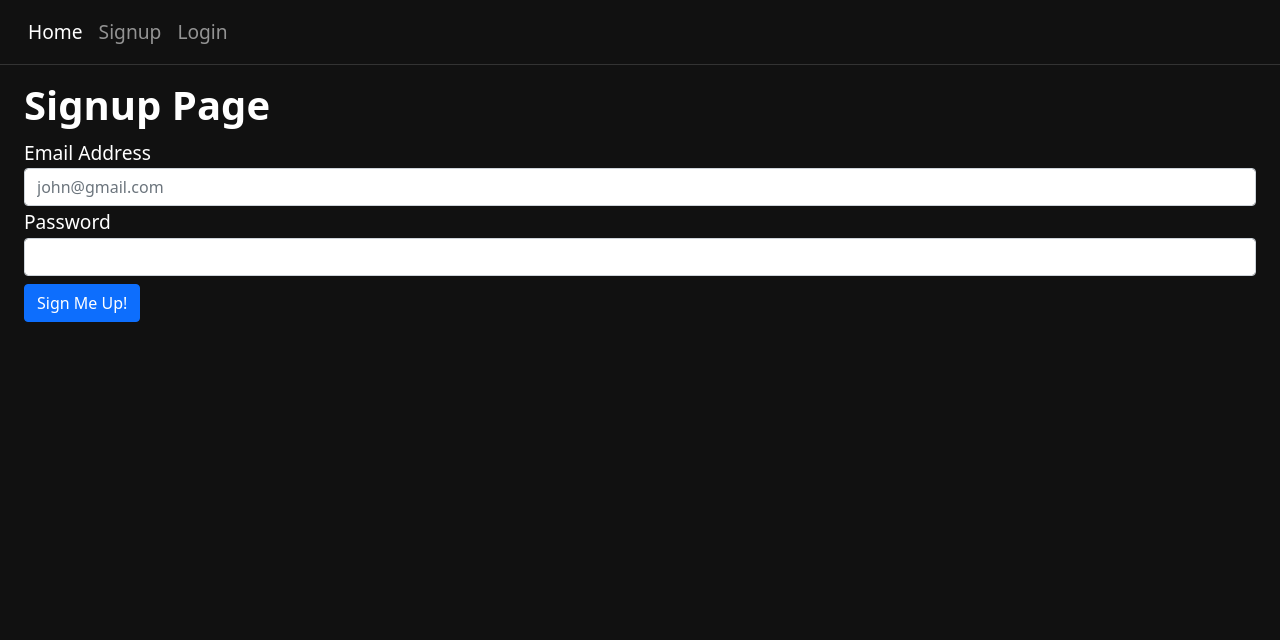
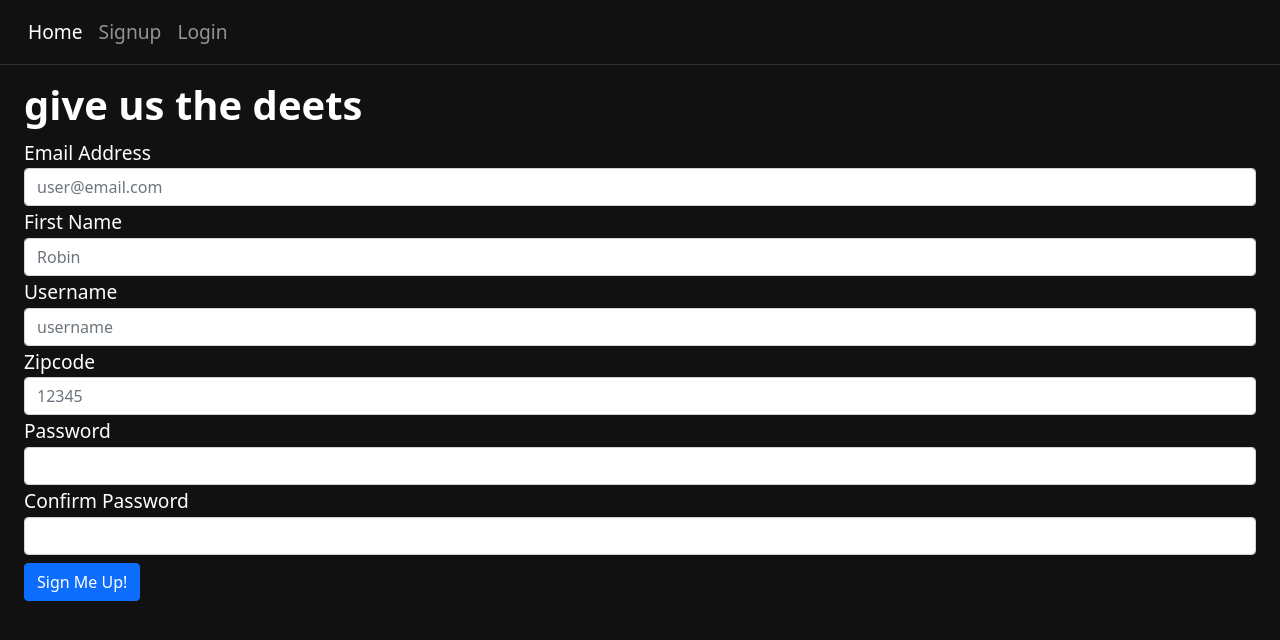
Before and after one commit to strongjaw15/the-dating-mapp, a React (Create React App) app in the folder client/: page /signup in a window 1280 px wide. Shown: the top 640 px of the page. Built offline with nearby package versions, Linux system fonts and the light colour scheme.

Commit message:
Worked on signup form and alert modal.

```diff
--- /dev/null
+++ b/client/src/components/Modal.jsx
@@ -0,0 +1,14 @@
+function Modal(props) {
+
+
+  return (
+    <div className="modal">
+      <div className="modal-content">
+        <span className="close" onClick={props.closeModal}>&times;</span>
+        <p>{props.message}</p>
+      </div>
+    </div>
+  );
+}
+
+export default Modal;
--- a/client/src/components/index.js
+++ b/client/src/components/index.js
@@ -1,4 +1,3 @@
-
-
 export { default as Wrapper } from "./Wrapper"
 export { default as Header } from "./Header"
+export {default as Modal} from './Modal'
--- a/client/src/pages/SignupPage.js
+++ b/client/src/pages/SignupPage.js
@@ -1,17 +1,36 @@
 import { useState } from "react"
+import {Modal} from '../components'
 
 const SignupPage = (props) => {
 
-  const defForm = { email: "", password: "" }
+  const defForm = { email: '', fname: '', username: '', zipcode: '', password: '', confirmPassword: '' }
   const [ formData, setFormData ] = useState(defForm)
   const [ signupResult, setSignupResult ] = useState("")
+  const [showModal, setShowModal] = useState(false)
+  const [message, setMessage] = useState('')
 
   const handleInputChange = (e) => {
     setFormData({...formData, [e.target.name]: e.target.value})
   }
 
+  const openModal = () => {
+    setShowModal(true);
+  }
+
+  const closeModal = () => {
+    setShowModal(false);
+  }
+
   const handleFormSubmit = async(e) => {
     e.preventDefault()
+    if (formData.password !== formData.confirmPassword) {
+      setMessage(`passwords don't match`)
+      openModal()
+    } else if (formData.email === '' || formData.fname === '' || formData.username === '' || formData.zipcode === '' || formData.password === '' || formData.confirmPassword === '') {
+      setMessage(`please fill out all forms`)
+      openModal()
+    } else {
+
       const query = await fetch("/api/user", {
         method: "post",
         body: JSON.stringify(formData),
@@ -25,22 +44,62 @@ const SignupPage = (props) => {
       } else {
         const result = await query.json()
         setSignupResult("success")
+        console.log(result)
+      }
     }
   }
 
   return (
     <>
-      <h1>Signup Page</h1>
+      <h1>give us the deets</h1>
+
+      {showModal ? (<Modal message={message} closeModal={closeModal}/>) : null}
 
       <form className="form mb-3">
         <div className="form-group">
           <label>Email Address</label>
           <input
-            type="text"
+            type="email"
             name="email"
-            placeholder="john@gmail.com"
+            placeholder="user@email.com"
             className="form-control"
             value={formData.email}
+            onChange={handleInputChange}
+          />
+        </div>
+
+        <div className="form-group">
+          <label>First Name</label>
+          <input
+            type="text"
+            name="fname"
+            placeholder="Robin"
+            className="form-control"
+            value={formData.username}
+            onChange={handleInputChange}
+          />
+        </div>
+
+        <div className="form-group">
+          <label>Username</label>
+          <input
+            type="text"
+            name="username"
+            placeholder="username"
+            className="form-control"
+            value={formData.username}
+            onChange={handleInputChange}
+          />
+        </div>
+
+        <div className="form-group">
+          <label>Zipcode</label>
+          <input
+            type="number"
+            name="zipcode"
+            placeholder="12345"
+            className="form-control"
+            value={formData.username}
             onChange={handleInputChange}
           />
         </div>
@@ -52,6 +111,17 @@ const SignupPage = (props) => {
             name="password"
             className="form-control"
             value={formData.password}
+            onChange={handleInputChange}
+          />
+        </div>
+
+        <div className="form-group">
+          <label>Confirm Password</label>
+          <input
+            type="password"
+            name="confirmPassword"
+            className="form-control"
+            value={formData.confirmPassword}
             onChange={handleInputChange}
           />
         </div>
```
Also changed, not shown: client/package.json (line endings or trailing spaces), package.json (line endings or trailing spaces), 1 other file (tests, documents, lock files or other folders). Lines whose indentation alone changed are shown as unchanged.
